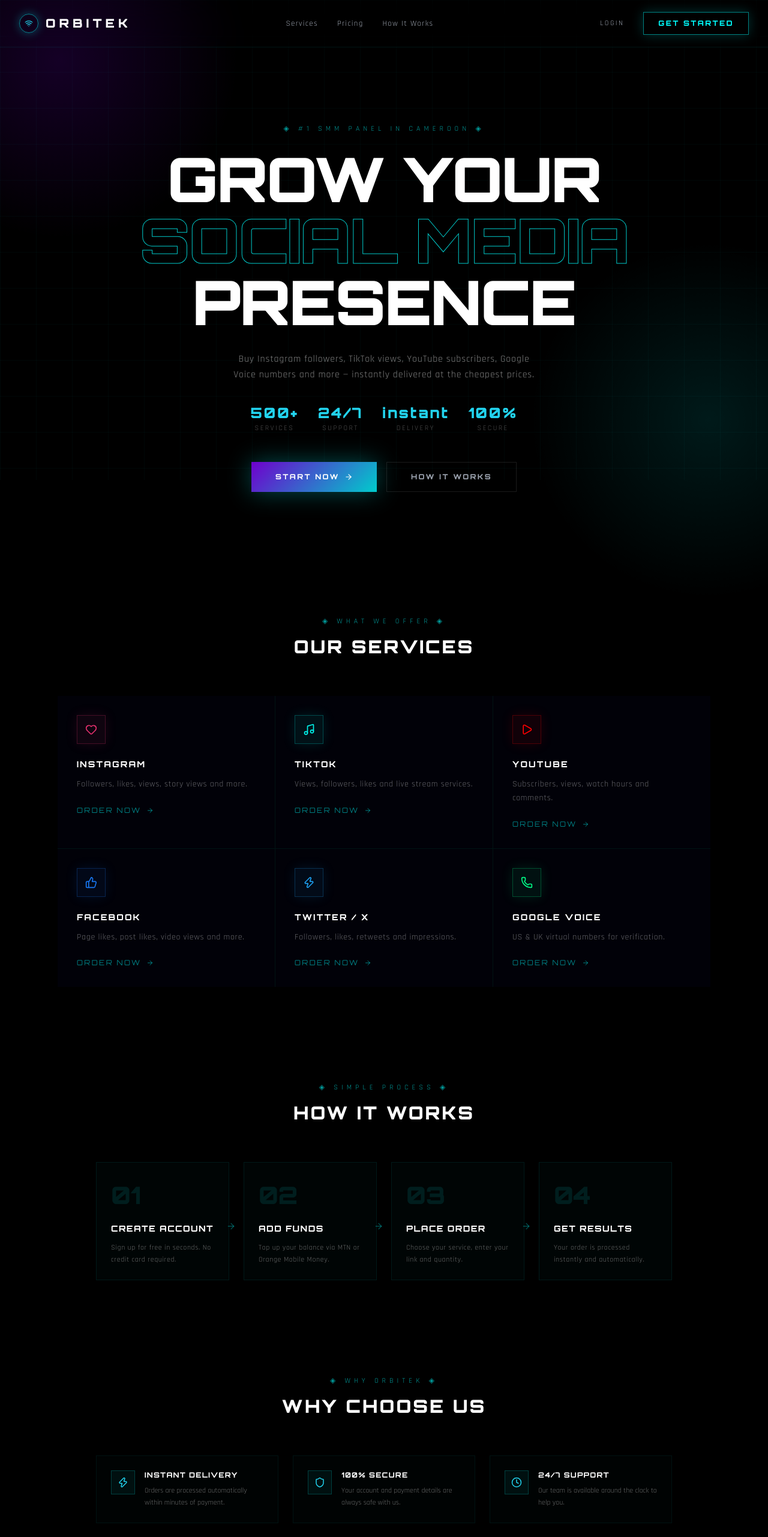
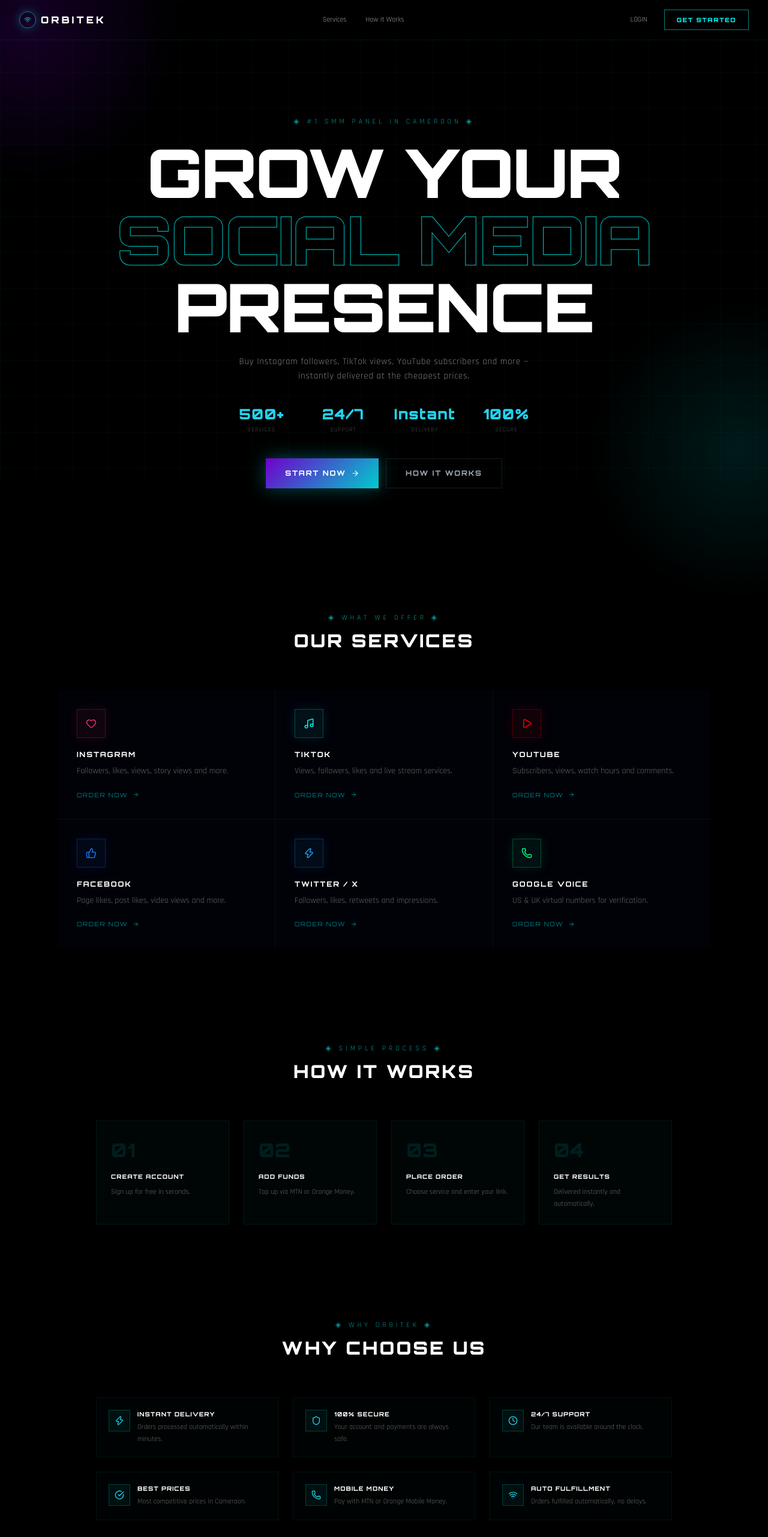
Before and after one commit to michealmaterazii/orbitek, a Next.js app: page / in a window 1280 px wide. Shown: the top 2562 px of the page at 60% size. Built offline with nearby package versions, Linux system fonts and the light colour scheme.

Commit message:
mobile friendly homepage

```diff
--- a/app/page.tsx
+++ b/app/page.tsx
@@ -1,5 +1,6 @@
 "use client";
-import { Wifi, Phone, Heart, ThumbsUp, Play, Music, ArrowRight, CheckCircle, Zap, Shield, Clock } from "lucide-react";
+import { useState } from "react";
+import { Wifi, Phone, Heart, ThumbsUp, Play, Music, ArrowRight, CheckCircle, Zap, Shield, Clock, Menu, X } from "lucide-react";
 
 const services = [
   { title: "Instagram", desc: "Followers, likes, views, story views and more.", icon: Heart, color: "#E1306C" },
@@ -11,97 +12,109 @@ const services = [
 ];
 
 const steps = [
-  { step: "01", title: "Create Account", desc: "Sign up for free in seconds. No credit card required." },
-  { step: "02", title: "Add Funds", desc: "Top up your balance via MTN or Orange Mobile Money." },
-  { step: "03", title: "Place Order", desc: "Choose your service, enter your link and quantity." },
-  { step: "04", title: "Get Results", desc: "Your order is processed instantly and automatically." },
+  { step: "01", title: "Create Account", desc: "Sign up for free in seconds." },
+  { step: "02", title: "Add Funds", desc: "Top up via MTN or Orange Money." },
+  { step: "03", title: "Place Order", desc: "Choose service and enter your link." },
+  { step: "04", title: "Get Results", desc: "Delivered instantly and automatically." },
 ];
 
 const stats = [
   { value: "500+", label: "Services" },
   { value: "24/7", label: "Support" },
-  { value: "instant", label: "Delivery" },
+  { value: "Instant", label: "Delivery" },
   { value: "100%", label: "Secure" },
 ];
 
 export default function Home() {
+  const [menuOpen, setMenuOpen] = useState(false);
+
   return (
-    <main className="min-h-screen bg-black text-white overflow-hidden" style={{ fontFamily: "'Orbitron', sans-serif" }}>
+    <main className="min-h-screen bg-black text-white overflow-x-hidden" style={{ fontFamily: "'Orbitron', sans-serif" }}>
       <style>{`@import url('https://fonts.googleapis.com/css2?family=Orbitron:wght@400;600;800;900&family=Rajdhani:wght@300;400;500;600&display=swap');`}</style>
 
+      {/* Background */}
       <div className="fixed inset-0 z-0" style={{
         backgroundImage: `linear-gradient(rgba(0,255,255,0.03) 1px, transparent 1px), linear-gradient(90deg, rgba(0,255,255,0.03) 1px, transparent 1px)`,
         backgroundSize: '60px 60px'
       }} />
-      <div className="fixed top-[-200px] left-[-200px] w-[600px] h-[600px] rounded-full z-0" style={{ background: 'radial-gradient(circle, rgba(139,0,255,0.15) 0%, transparent 70%)' }} />
-      <div className="fixed bottom-[-200px] right-[-200px] w-[600px] h-[600px] rounded-full z-0" style={{ background: 'radial-gradient(circle, rgba(0,255,255,0.1) 0%, transparent 70%)' }} />
+      <div className="fixed top-[-200px] left-[-200px] w-[500px] h-[500px] rounded-full z-0" style={{ background: 'radial-gradient(circle, rgba(139,0,255,0.15) 0%, transparent 70%)' }} />
+      <div className="fixed bottom-[-200px] right-[-200px] w-[500px] h-[500px] rounded-full z-0" style={{ background: 'radial-gradient(circle, rgba(0,255,255,0.1) 0%, transparent 70%)' }} />
 
       <div className="relative z-10">
 
         {/* Navbar */}
-        <nav className="flex items-center justify-between px-8 py-5" style={{ borderBottom: '1px solid rgba(0,255,255,0.08)', backdropFilter: 'blur(20px)' }}>
-          <div className="flex items-center gap-3">
-            <div className="w-8 h-8 rounded-full flex items-center justify-center" style={{ border: '1px solid rgba(0,255,255,0.5)', boxShadow: '0 0 15px rgba(0,255,255,0.3)' }}>
-              <Wifi size={14} className="text-cyan-400" />
+        <nav className="flex items-center justify-between px-5 md:px-8 py-4" style={{ borderBottom: '1px solid rgba(0,255,255,0.08)', backdropFilter: 'blur(20px)' }}>
+          <div className="flex items-center gap-2">
+            <div className="w-7 h-7 rounded-full flex items-center justify-center" style={{ border: '1px solid rgba(0,255,255,0.5)', boxShadow: '0 0 15px rgba(0,255,255,0.3)' }}>
+              <Wifi size={12} className="text-cyan-400" />
             </div>
-            <h1 className="text-xl font-black tracking-widest" style={{ letterSpacing: '0.3em' }}>ORBITEK</h1>
+            <h1 className="text-base font-black tracking-widest" style={{ letterSpacing: '0.25em' }}>ORBITEK</h1>
           </div>
-          <div className="hidden md:flex gap-8 text-xs tracking-widest" style={{ fontFamily: "'Rajdhani', sans-serif", fontSize: '13px' }}>
-            {['Services', 'Pricing', 'How It Works'].map(item => (
-              <a key={item} href={`#${item.toLowerCase().replace(' ', '-')}`} className="text-gray-400 hover:text-cyan-400 transition-colors duration-300">{item}</a>
+
+          {/* Desktop nav */}
+          <div className="hidden md:flex gap-8 text-xs" style={{ fontFamily: "'Rajdhani', sans-serif" }}>
+            {['Services', 'How It Works'].map(item => (
+              <a key={item} href={`#${item.toLowerCase().replace(' ', '-')}`} className="text-gray-400 hover:text-cyan-400 transition-colors">{item}</a>
             ))}
           </div>
-          <div className="flex items-center gap-3">
-            <a href="/login" className="text-xs tracking-widest px-5 py-2.5 transition-all duration-300 text-gray-400 hover:text-white hidden md:block" style={{ fontFamily: "'Rajdhani', sans-serif", letterSpacing: '0.2em' }}>
-              LOGIN
-            </a>
-            <a href="/signup" className="text-xs font-bold tracking-widest px-6 py-2.5 transition-all duration-300" style={{
-              border: '1px solid rgba(0,255,255,0.5)',
-              color: '#00ffff',
-              boxShadow: '0 0 20px rgba(0,255,255,0.2)',
-              letterSpacing: '0.2em',
-              fontFamily: "'Orbitron', sans-serif",
-            }}>
-              GET STARTED
-            </a>
+
+          <div className="hidden md:flex items-center gap-3">
+            <a href="/login" className="text-xs px-4 py-2 text-gray-400 hover:text-white transition-colors" style={{ fontFamily: "'Rajdhani', sans-serif" }}>LOGIN</a>
+            <a href="/signup" className="text-xs font-bold px-5 py-2 transition-all" style={{ border: '1px solid rgba(0,255,255,0.5)', color: '#00ffff', fontFamily: "'Orbitron', sans-serif", fontSize: '10px', letterSpacing: '0.15em' }}>GET STARTED</a>
           </div>
+
+          {/* Mobile menu button */}
+          <button onClick={() => setMenuOpen(!menuOpen)} className="md:hidden text-gray-400 hover:text-cyan-400">
+            {menuOpen ? <X size={20} /> : <Menu size={20} />}
+          </button>
         </nav>
 
+        {/* Mobile menu */}
+        {menuOpen && (
+          <div className="md:hidden px-5 py-4 space-y-3" style={{ background: 'rgba(2,2,15,0.98)', borderBottom: '1px solid rgba(0,255,255,0.08)' }}>
+            <a href="#services" onClick={() => setMenuOpen(false)} className="block text-xs tracking-widest py-2 text-gray-400 hover:text-cyan-400" style={{ fontFamily: "'Rajdhani', sans-serif" }}>SERVICES</a>
+            <a href="#how-it-works" onClick={() => setMenuOpen(false)} className="block text-xs tracking-widest py-2 text-gray-400 hover:text-cyan-400" style={{ fontFamily: "'Rajdhani', sans-serif" }}>HOW IT WORKS</a>
+            <a href="/login" className="block text-xs tracking-widest py-2 text-gray-400 hover:text-cyan-400" style={{ fontFamily: "'Rajdhani', sans-serif" }}>LOGIN</a>
+            <a href="/signup" className="block text-xs font-bold tracking-widest py-3 text-center transition-all" style={{ background: 'linear-gradient(135deg, rgba(139,0,255,0.8), rgba(0,255,255,0.8))', fontFamily: "'Orbitron', sans-serif", letterSpacing: '0.15em' }}>GET STARTED</a>
+          </div>
+        )}
+
         {/* Hero */}
-        <section className="flex flex-col items-center justify-center text-center px-6 py-32">
-          <div className="text-xs tracking-[0.5em] mb-6" style={{ color: 'rgba(0,255,255,0.6)', fontFamily: "'Rajdhani', sans-serif" }}>
+        <section className="flex flex-col items-center justify-center text-center px-5 md:px-6 py-16 md:py-32">
+          <div className="text-xs tracking-[0.4em] mb-5" style={{ color: 'rgba(0,255,255,0.6)', fontFamily: "'Rajdhani', sans-serif" }}>
             ◈ #1 SMM PANEL IN CAMEROON ◈
           </div>
-          <h2 className="font-black leading-none mb-8" style={{ fontSize: 'clamp(3rem, 8vw, 7rem)', letterSpacing: '-0.02em' }}>
+          <h2 className="font-black leading-none mb-6" style={{ fontSize: 'clamp(2.2rem, 10vw, 7rem)', letterSpacing: '-0.02em' }}>
             <span className="block text-white">GROW YOUR</span>
             <span className="block" style={{ WebkitTextStroke: '1px rgba(0,255,255,0.8)', color: 'transparent' }}>SOCIAL MEDIA</span>
             <span className="block text-white">PRESENCE</span>
           </h2>
-          <p className="max-w-lg mb-8 leading-relaxed" style={{ fontFamily: "'Rajdhani', sans-serif", color: 'rgba(255,255,255,0.5)', fontSize: '16px', letterSpacing: '0.05em' }}>
-            Buy Instagram followers, TikTok views, YouTube subscribers, Google Voice numbers and more — instantly delivered at the cheapest prices.
+          <p className="max-w-lg mb-8 leading-relaxed px-2" style={{ fontFamily: "'Rajdhani', sans-serif", color: 'rgba(255,255,255,0.5)', fontSize: '15px', letterSpacing: '0.05em' }}>
+            Buy Instagram followers, TikTok views, YouTube subscribers and more — instantly delivered at the cheapest prices.
           </p>
 
-          <div className="flex items-center gap-8 mb-12 flex-wrap justify-center">
+          {/* Stats */}
+          <div className="grid grid-cols-4 gap-4 md:gap-8 mb-10 w-full max-w-sm md:max-w-lg">
             {stats.map((stat, i) => (
               <div key={i} className="text-center">
-                <p className="font-black text-cyan-400" style={{ fontSize: '1.5rem', letterSpacing: '0.1em' }}>{stat.value}</p>
-                <p className="text-xs tracking-widest" style={{ fontFamily: "'Rajdhani', sans-serif", color: 'rgba(255,255,255,0.3)', letterSpacing: '0.2em' }}>{stat.label.toUpperCase()}</p>
+                <p className="font-black text-cyan-400" style={{ fontSize: 'clamp(1rem, 4vw, 1.5rem)', letterSpacing: '0.05em' }}>{stat.value}</p>
+                <p className="text-xs" style={{ fontFamily: "'Rajdhani', sans-serif", color: 'rgba(255,255,255,0.3)', fontSize: '10px', letterSpacing: '0.1em' }}>{stat.label.toUpperCase()}</p>
               </div>
             ))}
           </div>
 
-          <div className="flex gap-4 flex-wrap justify-center">
-            <a href="/signup" className="font-bold text-xs tracking-widest px-10 py-4 transition-all duration-300 flex items-center gap-2" style={{
+          <div className="flex flex-col sm:flex-row gap-3 w-full max-w-xs sm:max-w-none justify-center">
+            <a href="/signup" className="font-bold text-xs tracking-widest px-8 py-4 transition-all flex items-center justify-center gap-2" style={{
               background: 'linear-gradient(135deg, rgba(139,0,255,0.8), rgba(0,255,255,0.8))',
-              boxShadow: '0 0 40px rgba(0,255,255,0.3)',
-              letterSpacing: '0.2em',
+              boxShadow: '0 0 30px rgba(0,255,255,0.3)',
+              letterSpacing: '0.15em',
               fontFamily: "'Orbitron', sans-serif",
             }}>
               START NOW <ArrowRight size={14} />
             </a>
-            <a href="#how-it-works" className="font-bold text-xs tracking-widest px-10 py-4 transition-all duration-300 text-gray-400 hover:text-white" style={{
+            <a href="#how-it-works" className="font-bold text-xs tracking-widest px-8 py-4 transition-all text-center text-gray-400 hover:text-white" style={{
               border: '1px solid rgba(255,255,255,0.1)',
-              letterSpacing: '0.2em',
+              letterSpacing: '0.15em',
               fontFamily: "'Orbitron', sans-serif",
             }}>
               HOW IT WORKS
@@ -110,27 +123,27 @@ export default function Home() {
         </section>
 
         {/* Services */}
-        <section id="services" className="px-8 py-20 max-w-6xl mx-auto">
-          <div className="text-center mb-16">
-            <div className="text-xs tracking-[0.5em] mb-4" style={{ color: 'rgba(0,255,255,0.6)', fontFamily: "'Rajdhani', sans-serif" }}>◈ WHAT WE OFFER ◈</div>
-            <h3 className="text-3xl font-black tracking-widest">OUR SERVICES</h3>
+        <section id="services" className="px-5 md:px-8 py-16 md:py-20 max-w-6xl mx-auto">
+          <div className="text-center mb-10 md:mb-16">
+            <div className="text-xs tracking-[0.4em] mb-3" style={{ color: 'rgba(0,255,255,0.6)', fontFamily: "'Rajdhani', sans-serif" }}>◈ WHAT WE OFFER ◈</div>
+            <h3 className="text-2xl md:text-3xl font-black tracking-widest">OUR SERVICES</h3>
           </div>
-          <div className="grid grid-cols-1 md:grid-cols-3 gap-px" style={{ background: 'rgba(0,255,255,0.08)' }}>
+          <div className="grid grid-cols-1 sm:grid-cols-2 md:grid-cols-3 gap-px" style={{ background: 'rgba(0,255,255,0.08)' }}>
             {services.map((service, i) => {
               const Icon = service.icon;
               return (
-                <div key={i} className="p-8 group cursor-pointer transition-all duration-500" style={{ background: '#010108' }}>
-                  <div className="w-12 h-12 flex items-center justify-center mb-6" style={{
+                <div key={i} className="p-6 md:p-8 transition-all duration-500" style={{ background: '#010108' }}>
+                  <div className="w-10 h-10 md:w-12 md:h-12 flex items-center justify-center mb-5" style={{
                     border: `1px solid ${service.color}40`,
                     boxShadow: `0 0 20px ${service.color}20`,
                     background: `${service.color}10`
                   }}>
-                    <Icon size={20} style={{ color: service.color }} />
+                    <Icon size={18} style={{ color: service.color }} />
                   </div>
-                  <h4 className="font-bold text-sm tracking-widest mb-3" style={{ letterSpacing: '0.15em' }}>{service.title.toUpperCase()}</h4>
-                  <p className="text-sm leading-relaxed mb-6" style={{ fontFamily: "'Rajdhani', sans-serif", color: 'rgba(255,255,255,0.4)', letterSpacing: '0.05em' }}>{service.desc}</p>
-                  <a href="/signup" className="text-xs tracking-widest flex items-center gap-2 transition-colors duration-300 hover:text-cyan-400" style={{ color: 'rgba(0,255,255,0.5)', letterSpacing: '0.2em', fontFamily: "'Orbitron', sans-serif" }}>
-                    ORDER NOW <ArrowRight size={12} />
+                  <h4 className="font-bold text-xs tracking-widest mb-2" style={{ letterSpacing: '0.15em' }}>{service.title.toUpperCase()}</h4>
+                  <p className="text-sm leading-relaxed mb-5" style={{ fontFamily: "'Rajdhani', sans-serif", color: 'rgba(255,255,255,0.4)' }}>{service.desc}</p>
+                  <a href="/signup" className="text-xs tracking-widest flex items-center gap-2 hover:text-cyan-400 transition-colors" style={{ color: 'rgba(0,255,255,0.5)', fontFamily: "'Orbitron', sans-serif", fontSize: '10px', letterSpacing: '0.15em' }}>
+                    ORDER NOW <ArrowRight size={11} />
                   </a>
                 </div>
               );
@@ -139,50 +152,45 @@ export default function Home() {
         </section>
 
         {/* How it works */}
-        <section id="how-it-works" className="px-8 py-20 max-w-5xl mx-auto">
-          <div className="text-center mb-16">
-            <div className="text-xs tracking-[0.5em] mb-4" style={{ color: 'rgba(0,255,255,0.6)', fontFamily: "'Rajdhani', sans-serif" }}>◈ SIMPLE PROCESS ◈</div>
-            <h3 className="text-3xl font-black tracking-widest">HOW IT WORKS</h3>
+        <section id="how-it-works" className="px-5 md:px-8 py-16 md:py-20 max-w-5xl mx-auto">
+          <div className="text-center mb-10 md:mb-16">
+            <div className="text-xs tracking-[0.4em] mb-3" style={{ color: 'rgba(0,255,255,0.6)', fontFamily: "'Rajdhani', sans-serif" }}>◈ SIMPLE PROCESS ◈</div>
+            <h3 className="text-2xl md:text-3xl font-black tracking-widest">HOW IT WORKS</h3>
           </div>
-          <div className="grid grid-cols-1 md:grid-cols-4 gap-6">
+          <div className="grid grid-cols-2 md:grid-cols-4 gap-4 md:gap-6">
             {steps.map((step, i) => (
-              <div key={i} className="relative p-6" style={{ border: '1px solid rgba(0,255,255,0.08)', background: 'rgba(0,255,255,0.02)' }}>
-                <div className="font-black mb-4" style={{ fontSize: '2.5rem', color: 'rgba(0,255,255,0.1)', letterSpacing: '-0.02em' }}>{step.step}</div>
-                <h4 className="font-bold text-sm tracking-widest mb-3" style={{ letterSpacing: '0.1em' }}>{step.title.toUpperCase()}</h4>
-                <p className="text-xs leading-relaxed" style={{ fontFamily: "'Rajdhani', sans-serif", color: 'rgba(255,255,255,0.4)', letterSpacing: '0.05em' }}>{step.desc}</p>
-                {i < steps.length - 1 && (
-                  <div className="hidden md:block absolute top-1/2 -right-3 z-10">
-                    <ArrowRight size={16} style={{ color: 'rgba(0,255,255,0.3)' }} />
-                  </div>
-                )}
+              <div key={i} className="p-5 md:p-6" style={{ border: '1px solid rgba(0,255,255,0.08)', background: 'rgba(0,255,255,0.02)' }}>
+                <div className="font-black mb-3" style={{ fontSize: '2rem', color: 'rgba(0,255,255,0.1)' }}>{step.step}</div>
+                <h4 className="font-bold text-xs tracking-widest mb-2" style={{ letterSpacing: '0.1em', fontSize: '10px' }}>{step.title.toUpperCase()}</h4>
+                <p className="text-xs leading-relaxed" style={{ fontFamily: "'Rajdhani', sans-serif", color: 'rgba(255,255,255,0.4)', fontSize: '12px' }}>{step.desc}</p>
               </div>
             ))}
           </div>
         </section>
 
         {/* Why choose us */}
-        <section className="px-8 py-20 max-w-5xl mx-auto">
-          <div className="text-center mb-16">
-            <div className="text-xs tracking-[0.5em] mb-4" style={{ color: 'rgba(0,255,255,0.6)', fontFamily: "'Rajdhani', sans-serif" }}>◈ WHY ORBITEK ◈</div>
-            <h3 className="text-3xl font-black tracking-widest">WHY CHOOSE US</h3>
+        <section className="px-5 md:px-8 py-16 md:py-20 max-w-5xl mx-auto">
+          <div className="text-center mb-10 md:mb-16">
+            <div className="text-xs tracking-[0.4em] mb-3" style={{ color: 'rgba(0,255,255,0.6)', fontFamily: "'Rajdhani', sans-serif" }}>◈ WHY ORBITEK ◈</div>
+            <h3 className="text-2xl md:text-3xl font-black tracking-widest">WHY CHOOSE US</h3>
           </div>
-          <div className="grid grid-cols-1 md:grid-cols-3 gap-6">
+          <div className="grid grid-cols-1 sm:grid-cols-2 md:grid-cols-3 gap-4 md:gap-6">
             {[
-              { icon: Zap, title: "Instant Delivery", desc: "Orders are processed automatically within minutes of payment." },
-              { icon: Shield, title: "100% Secure", desc: "Your account and payment details are always safe with us." },
-              { icon: Clock, title: "24/7 Support", desc: "Our team is available around the clock to help you." },
-              { icon: CheckCircle, title: "Best Prices", desc: "We offer the most competitive prices in Cameroon." },
-              { icon: Phone, title: "Mobile Money", desc: "Pay easily with MTN or Orange Mobile Money." },
-              { icon: Wifi, title: "Auto Fulfillment", desc: "Orders are fulfilled automatically — no manual processing." },
+              { icon: Zap, title: "Instant Delivery", desc: "Orders processed automatically within minutes." },
+              { icon: Shield, title: "100% Secure", desc: "Your account and payments are always safe." },
+              { icon: Clock, title: "24/7 Support", desc: "Our team is available around the clock." },
+              { icon: CheckCircle, title: "Best Prices", desc: "Most competitive prices in Cameroon." },
+              { icon: Phone, title: "Mobile Money", desc: "Pay with MTN or Orange Mobile Money." },
+              { icon: Wifi, title: "Auto Fulfillment", desc: "Orders fulfilled automatically, no delays." },
             ].map((item, i) => {
               const Icon = item.icon;
               return (
-                <div key={i} className="p-6 flex gap-4" style={{ border: '1px solid rgba(0,255,255,0.06)', background: 'rgba(0,255,255,0.01)' }}>
-                  <div className="w-10 h-10 flex items-center justify-center shrink-0" style={{ border: '1px solid rgba(0,255,255,0.2)', background: 'rgba(0,255,255,0.05)' }}>
-                    <Icon size={18} className="text-cyan-400" />
+                <div key={i} className="p-5 flex gap-3" style={{ border: '1px solid rgba(0,255,255,0.06)', background: 'rgba(0,255,255,0.01)' }}>
+                  <div className="w-9 h-9 flex items-center justify-center shrink-0" style={{ border: '1px solid rgba(0,255,255,0.2)', background: 'rgba(0,255,255,0.05)' }}>
+                    <Icon size={16} className="text-cyan-400" />
                   </div>
                   <div>
-                    <h4 className="font-bold text-xs tracking-widest mb-2" style={{ letterSpacing: '0.1em' }}>{item.title.toUpperCase()}</h4>
+                    <h4 className="font-bold tracking-widest mb-1" style={{ letterSpacing: '0.1em', fontSize: '10px' }}>{item.title.toUpperCase()}</h4>
                     <p className="text-xs leading-relaxed" style={{ fontFamily: "'Rajdhani', sans-serif", color: 'rgba(255,255,255,0.4)' }}>{item.desc}</p>
                   </div>
                 </div>
@@ -192,17 +200,17 @@ export default function Home() {
         </section>
 
         {/* CTA */}
-        <section className="px-8 py-24 text-center">
-          <div className="max-w-2xl mx-auto p-12" style={{ border: '1px solid rgba(0,255,255,0.1)', background: 'rgba(0,255,255,0.02)' }}>
-            <div className="text-xs tracking-[0.5em] mb-6" style={{ color: 'rgba(0,255,255,0.6)', fontFamily: "'Rajdhani', sans-serif" }}>◈ GET STARTED TODAY ◈</div>
-            <h3 className="font-black mb-4" style={{ fontSize: 'clamp(1.5rem, 4vw, 3rem)', letterSpacing: '0.05em' }}>READY TO GROW?</h3>
-            <p className="mb-8 leading-relaxed" style={{ fontFamily: "'Rajdhani', sans-serif", color: 'rgba(255,255,255,0.4)', fontSize: '16px' }}>
+        <section className="px-5 md:px-8 py-16 md:py-24 text-center">
+          <div className="max-w-2xl mx-auto p-8 md:p-12" style={{ border: '1px solid rgba(0,255,255,0.1)', background: 'rgba(0,255,255,0.02)' }}>
+            <div className="text-xs tracking-[0.4em] mb-5" style={{ color: 'rgba(0,255,255,0.6)', fontFamily: "'Rajdhani', sans-serif" }}>◈ GET STARTED TODAY ◈</div>
+            <h3 className="font-black mb-4" style={{ fontSize: 'clamp(1.5rem, 6vw, 3rem)', letterSpacing: '0.05em' }}>READY TO GROW?</h3>
+            <p className="mb-8 leading-relaxed" style={{ fontFamily: "'Rajdhani', sans-serif", color: 'rgba(255,255,255,0.4)', fontSize: '15px' }}>
               Join thousands of creators and businesses growing their social media with Orbitek.
             </p>
-            <a href="/signup" className="inline-flex items-center gap-2 font-bold text-xs tracking-widest px-12 py-4 transition-all duration-300 hover:opacity-90" style={{
+            <a href="/signup" className="inline-flex items-center gap-2 font-bold text-xs tracking-widest px-8 md:px-12 py-4 transition-all hover:opacity-90" style={{
               background: 'linear-gradient(135deg, rgba(139,0,255,0.8), rgba(0,255,255,0.8))',
               boxShadow: '0 0 40px rgba(0,255,255,0.3)',
-              letterSpacing: '0.2em',
+              letterSpacing: '0.15em',
               fontFamily: "'Orbitron', sans-serif",
             }}>
               CREATE FREE ACCOUNT <ArrowRight size={14} />
@@ -211,8 +219,12 @@ export default function Home() {
         </section>
 
         {/* Footer */}
-        <footer className="px-8 py-8 text-center text-xs tracking-widest" style={{ borderTop: '1px solid rgba(0,255,255,0.08)', color: 'rgba(255,255,255,0.2)', fontFamily: "'Rajdhani', sans-serif", letterSpacing: '0.3em' }}>
-          © 2026 ORBITEK. ALL RIGHTS RESERVED. · <a href="/login" className="hover:text-cyan-400 transition-colors">LOGIN</a> · <a href="/signup" className="hover:text-cyan-400 transition-colors">SIGN UP</a>
+        <footer className="px-5 md:px-8 py-6 text-center text-xs" style={{ borderTop: '1px solid rgba(0,255,255,0.08)', color: 'rgba(255,255,255,0.2)', fontFamily: "'Rajdhani', sans-serif", letterSpacing: '0.2em' }}>
+          <p className="mb-2">© 2026 ORBITEK. ALL RIGHTS RESERVED.</p>
+          <div className="flex justify-center gap-6">
+            <a href="/login" className="hover:text-cyan-400 transition-colors">LOGIN</a>
+            <a href="/signup" className="hover:text-cyan-400 transition-colors">SIGN UP</a>
+          </div>
         </footer>
 
       </div>
```
